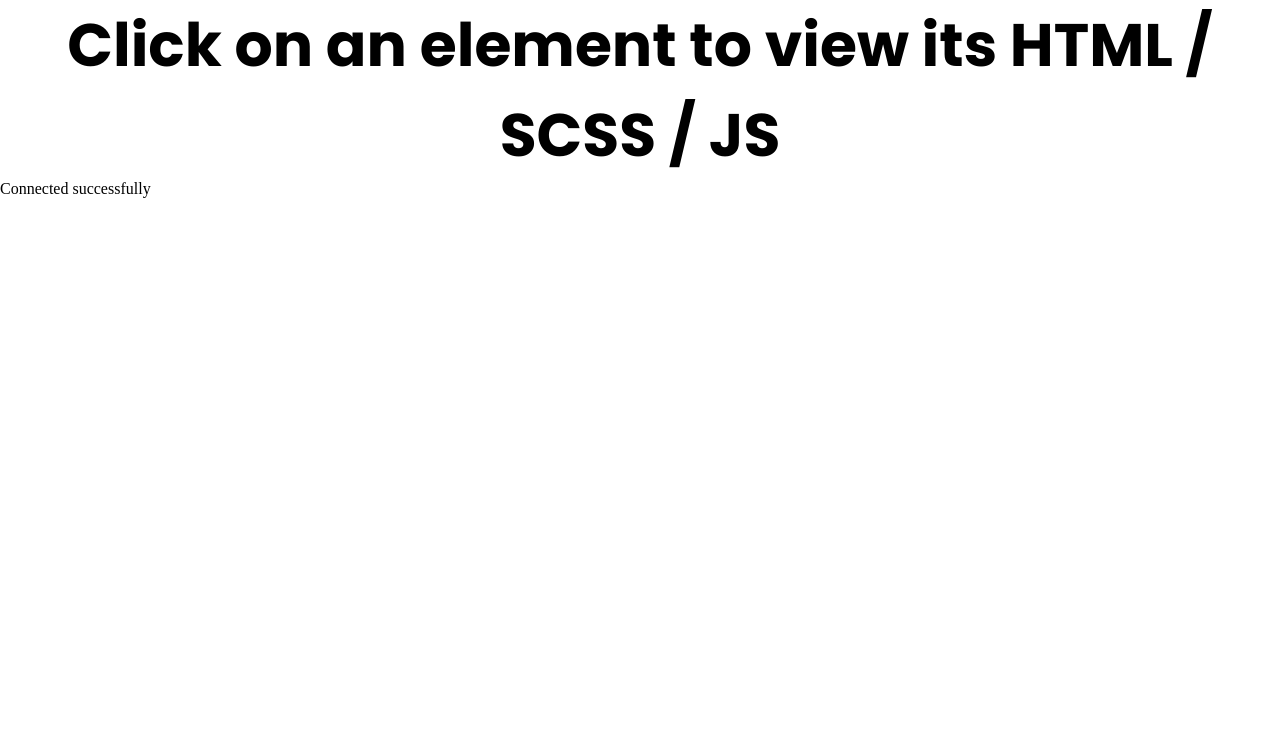
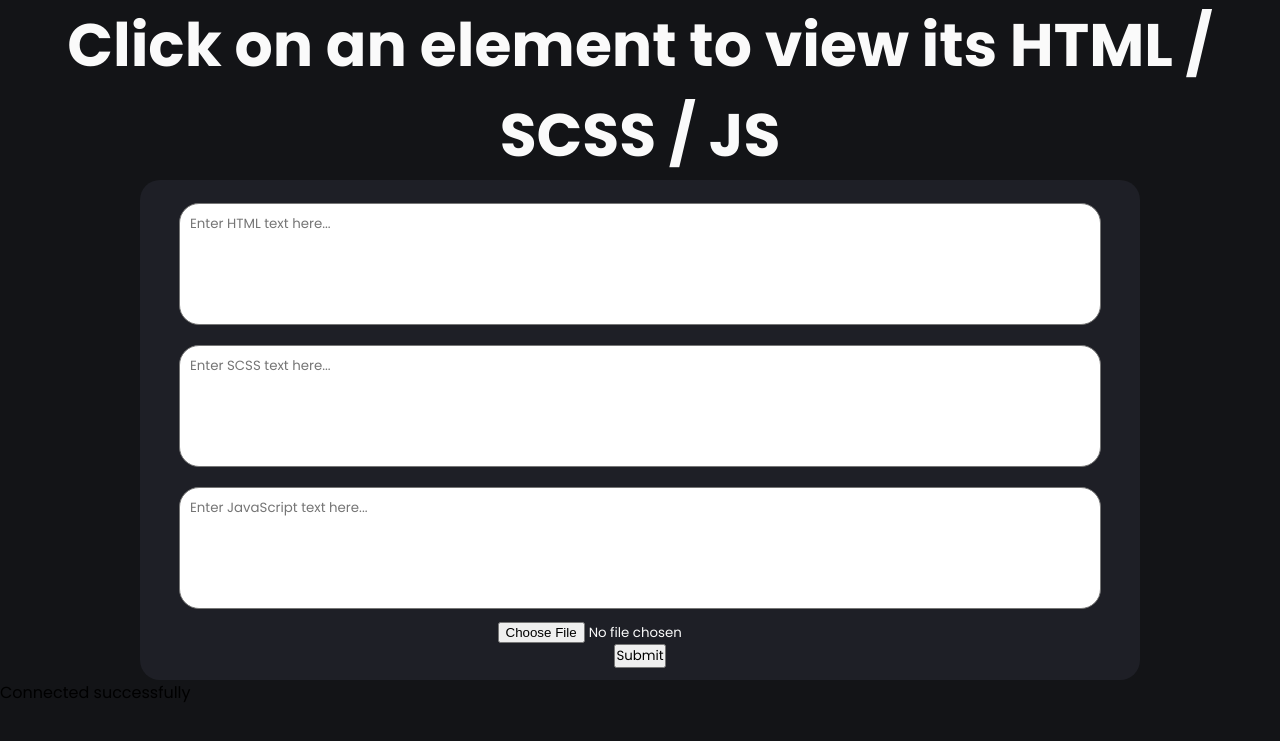
Before and after one commit to Matsonj30/snippetWebsite, a PHP site: page / in a window 1280 px wide. Shown: the top 741 px of the page. Run offline with PHP 8.4, Linux system fonts and the light colour scheme; data that the repository does not hold is empty.

Commit message:
post form that submits styling

```diff
--- a/index.php
+++ b/index.php
@@ -5,13 +5,42 @@
     <meta http-equiv="X-UA-Compatible" content="IE=edge">
     <meta name="viewport" content="width=device-width, initial-scale=1.0">
     <link rel="stylesheet" href="/styles/style.css">
+    <link rel="stylesheet" href="https://cdnjs.cloudflare.com/ajax/libs/font-awesome/4.7.0/css/font-awesome.min.css">
     <title>Snippet Grabber</title>
     <?php include 'sqlQueries.php';?>
 
 </head>
+
+
+<?php
+    if(!empty($_POST)){ //If a snippet was submitted
+
+        $HTMLsnippet = $_POST['snippetHTML'];
+        $SCSSsnippet = $_POST['snippetSCSS'];
+        $JSsnippet = $_POST['snippetJS'];
+        $snippetImage = $_POST['snippetImage'];
+
+        echo "<h2>$HTMLsnippet</h2>";
+
+    }
+
+?>
 <body>
     <div class="bigHeader">Click on an element to view its HTML / SCSS / JS</div>
 
+    <div class="wrapper">
+        <div class="inputForm">
+            <form action ="index.php" method="POST">
+                <textarea id="HTMLText" name="snippetHTML" placeholder="Enter HTML text here..."></textarea>
+                <textarea id="SCSSText" name="snippetSCSS" placeholder="Enter SCSS text here..."></textarea>
+                <textarea  id="JSText" name="snippetJS" placeholder="Enter JavaScript text here..."></textarea>
+                <label for="snippetImage">
+                  <input type="file" id="snippetImage" name="snippetImage" >
+                </label>
+                <button type="submit">Submit</button>
+            </form>
+        </div>
+    </div>
 
 <?php
     getAllSnippets(); //Retrieve every row in the snippet scheme, then display the image to be clicked
--- a/productDetails.php
+++ b/productDetails.php
@@ -20,8 +20,8 @@
     ?>
 
     <div class=productHeader>
-        <h2><?php echo $snippetData[2]?></h2>
-        <h2><?php echo str_replace(array("\r\n", "\n", "\r"), "<br>", $snippetData[2])?></h2>
+        <h2>'<?php echo $snippetData[2]?>'</h2>
+
 
     </div>
 
--- a/styles/_index.scss
+++ b/styles/_index.scss
@@ -1,5 +1,41 @@
+.inputForm{
+    form{
+        background-color: $secondaryColorLight;
+        display: flex;
+        flex-direction: column;
+        align-items: center;
+        justify-content: center;
+        width: 1000px;
+        height: 500px;
+        border-radius: 20px;
+        textarea{
+            height: 100px;
+            width: 90%;
+            border-radius: 20px;
+            padding: 10px 10px;
+            resize: none;
+            margin: 10px 0px;
+        }
+        textarea:focus{
+            outline: none !important;
+            border: 3px solid $accentColor;
+
+        }
+        #snippetImage{
+            color: $primaryColor;
+            cursor: pointer;
+        }
+    }
+}
+
+
 img{
     width: 250px;
     height: 250px;
     padding: 10px 10px;
+    transition: 1.5s;
 }
+
+img:hover{
+    zoom: 1.2;
+}
--- a/styles/style.css
+++ b/styles/style.css
@@ -8,24 +8,62 @@
   font-style: normal;
   src: url(../fonts/Poppins/Poppins-Bold.ttf);
 }
+body {
+  background-color: #131417;
+}
+
 * {
   margin: 0;
   padding: 0;
+  font-family: "Poppins";
 }
 
 .bigHeader {
   font-family: "bold";
   font-size: 60px;
   text-align: center;
+  color: #fafafa;
+}
+
+.wrapper {
+  display: flex;
+  justify-content: center;
+}
+
+.inputForm form {
+  background-color: #1E1F26;
+  display: flex;
+  flex-direction: column;
+  align-items: center;
+  justify-content: center;
+  width: 1000px;
+  height: 500px;
+  border-radius: 20px;
+}
+.inputForm form textarea {
+  height: 100px;
+  width: 90%;
+  border-radius: 20px;
+  padding: 10px 10px;
+  resize: none;
+  margin: 10px 0px;
+}
+.inputForm form textarea:focus {
+  outline: none !important;
+  border: 3px solid #2cddce;
+}
+.inputForm form #snippetImage {
+  color: #fafafa;
+  cursor: pointer;
 }
 
 img {
   width: 250px;
   height: 250px;
   padding: 10px 10px;
+  transition: 1.5s;
 }
 
 img:hover {
   zoom: 1.2;
-  transition: 1.5s ease-in-out;
 }/*# sourceMappingURL=style.css.map */
--- a/styles/style.scss
+++ b/styles/style.scss
@@ -1,5 +1,17 @@
 //-------------------------------COLORS---------------------------------
+$primaryColor: #fafafa;
+$primaryDark:  #fafafa;
+$primaryLight: #FAFAFA;
 
+$secondaryColor: #131417;
+$secondaryColorDark: #202020;
+$secondaryColorLight: #1E1F26;
+
+$accentColor: #2cddce;
+$accentColorDark: #272021;
+$accentColorLight: #77623b;;
+
+$white:  #FAFAFA;
 //-------------------------------COLORS---------------------------------
 
 
@@ -18,31 +30,34 @@
 
 //-------------------------------MULTI PURPOSE CSS---------------------------------
 
+body{
+  background-color: $secondaryColor;
+}
+
 * {
     margin: 0;
     padding: 0;
+    font-family: "Poppins";
   }
+
 
 .bigHeader {
   font-family: "bold";
   font-size: 60px;
   text-align: center;
+  color: $primaryColor;
 }
 
-  img{
-    width: 250px;
-    height: 250px;
-    padding: 10px 10px;
+.wrapper{
+  display: flex;
+  justify-content: center;
 }
-  img:hover{
-    zoom: 1.2;
-    transition: 1.5s ease-in-out;
-  }
+
 
 //-------------------------------MULTI PURPOSE CSS---------------------------------
 
 
 //-------------------------------IMPORTS---------------------------------
 
-
+@import "_index.scss"
 //-------------------------------IMPORTS---------------------------------
```
Also changed, not shown: 1 other file. Lines whose indentation alone changed are shown as unchanged.
